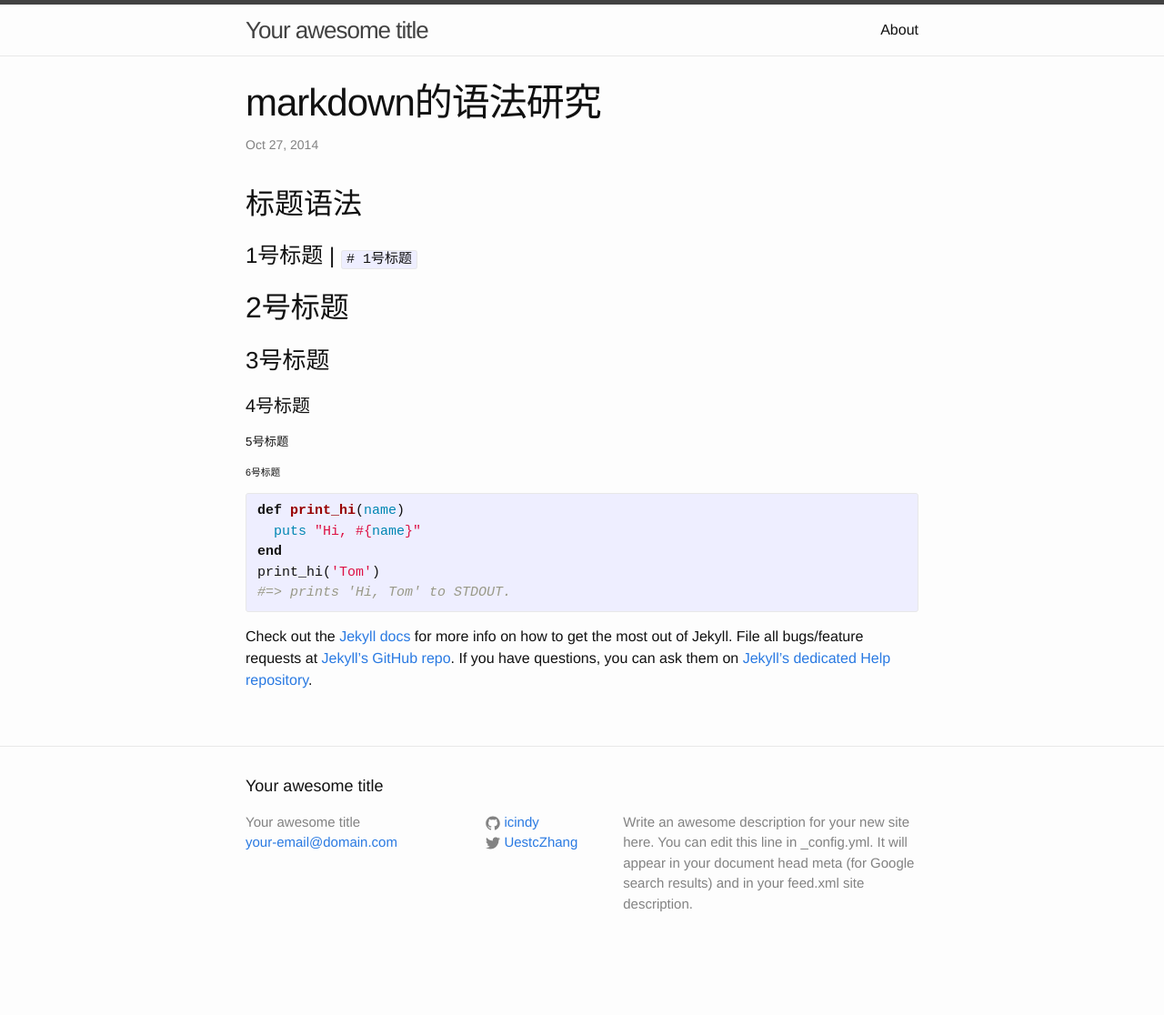
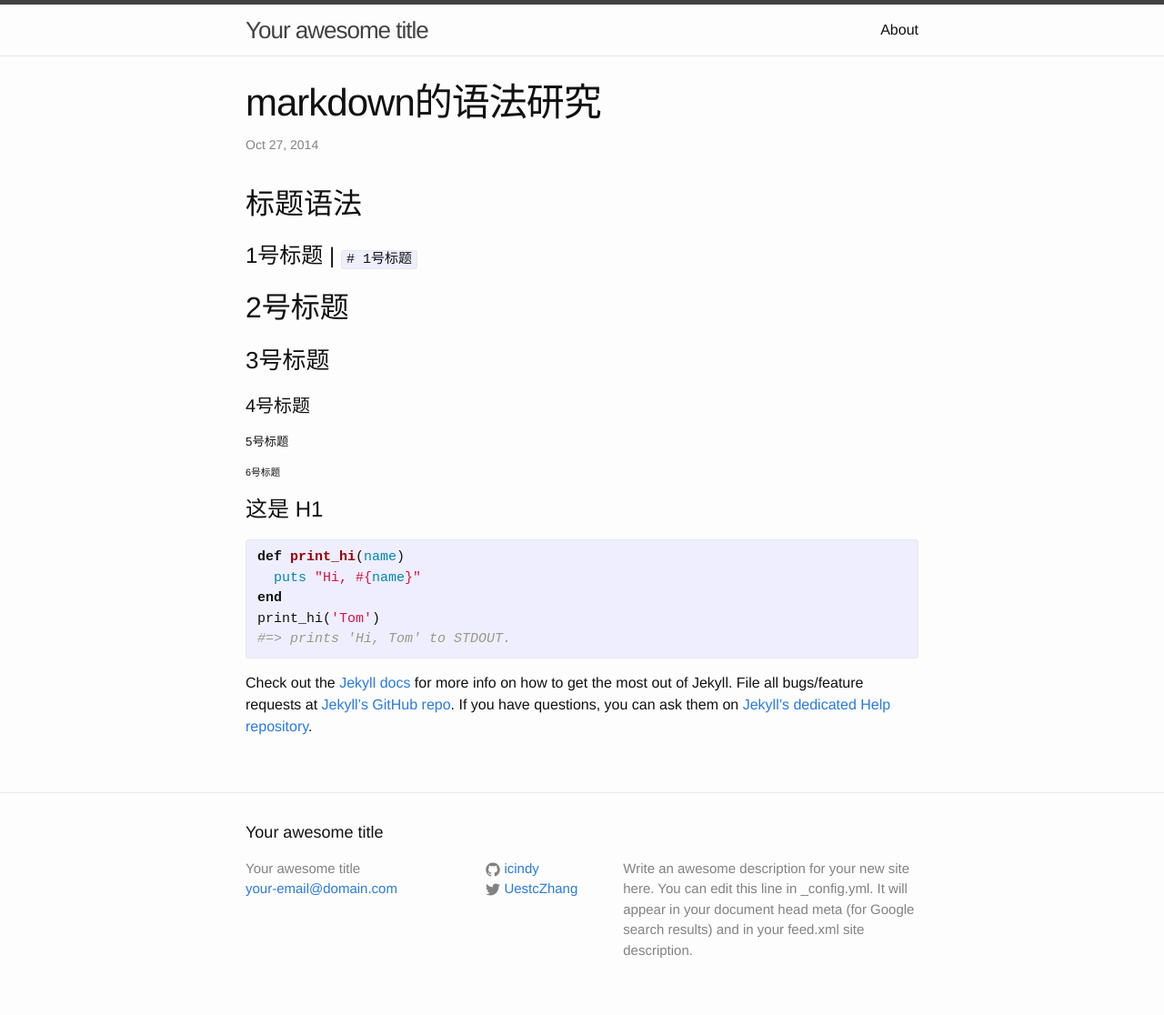
Before and after one commit to icindy/icindy.github.io, a Jekyll site: the page built from _posts/2014-10-27-welcome-to-jekyll.markdown, in a window 1280 px wide. Shown: the whole page at 91% size. Built offline with Jekyll 4.4.1, drawn with Linux system fonts in a browser that asks for light colours; before the commit the page ends 1065 px from its top, so only the background shows below that.

Commit message:
test
test

```diff
--- a/_posts/2014-10-27-welcome-to-jekyll.markdown
+++ b/_posts/2014-10-27-welcome-to-jekyll.markdown
@@ -12,7 +12,7 @@ categories: jekyll update
 #### 4号标题
 ##### 5号标题
 ###### 6号标题
-
+# 这是 H1
 
 
 
```
